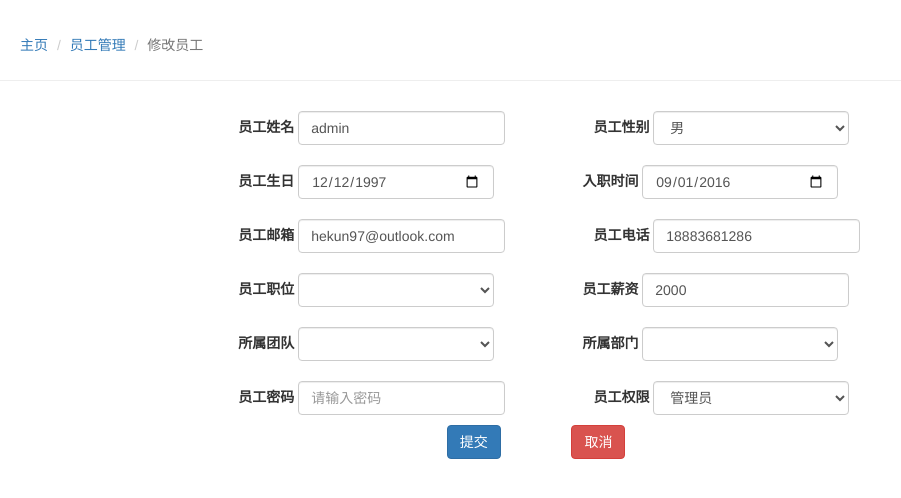
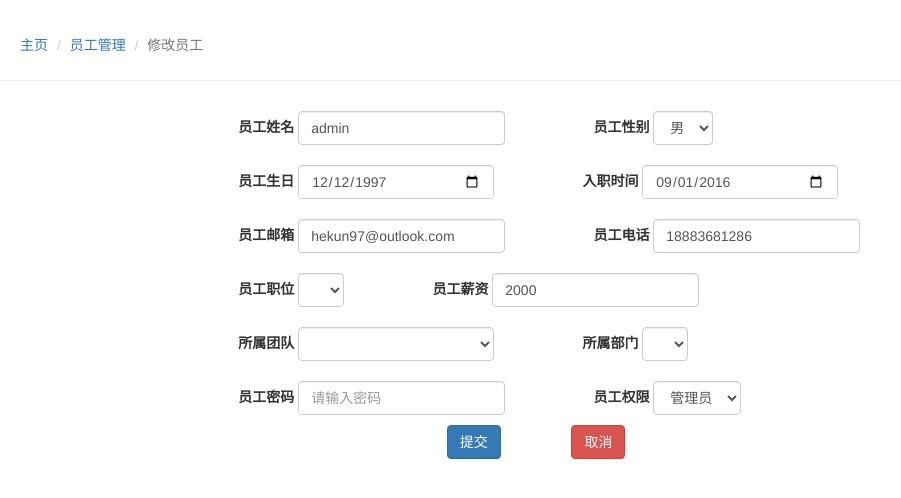
Before and after one commit to hekun97/MIS, a Flask app: page /1/update in a window 1280 px wide. Shown: the top 498 px of the page, without its empty margins (0-901 px from the left). Run offline with Flask 2, Linux system fonts and the light colour scheme; the visitor is signed in with stand-in values (Sample User, id 1); data comes from the database, SQL or seed files in the repository; data that the repository does not hold is empty; some libraries are stand-ins or nearby versions.

Commit message:
some style

```diff
--- a/App/static/css/pre.css
+++ /dev/null
@@ -1,5 +0,0 @@
-pre {
-    background-color: white;
-    border: 0px;
-    font-size: large;
-}
--- a/App/templates/admin/department/create.html
+++ b/App/templates/admin/department/create.html
@@ -23,7 +23,7 @@
                 <p>
                     <div class="form-group col-sm-offset-2">
                         <label for="exampleInputEmail2">部门名称</label>
-                        <input type="text" name='dp_name' class="form-control" placeholder="请输入部门名称">
+                        <input type="text" name='dp_name' id="wd" class="form-control" placeholder="请输入部门名称">
                     </div>
                 </p>
             </div>
@@ -32,7 +32,7 @@
 				<p>
 					<div class="form-group col-sm-offset-2">
 						<label for="exampleInputName2">部门描述</label>
-						<textarea class="form-control" rows="3" cols="22" style="resize:none" name="dp_describe" placeholder="请填写部门描述"></textarea>
+						<textarea class="form-control" rows="3" id="wd" cols="22" style="resize:none" name="dp_describe" placeholder="请填写部门描述"></textarea>
 					</div>
 				</p>
 			</div>
--- a/App/templates/admin/department/update.html
+++ b/App/templates/admin/department/update.html
@@ -24,7 +24,7 @@
                 <p>
                     <div class="form-group col-sm-offset-2">
                         <label for="exampleInputEmail2">部门名称</label>
-                        <input type="text" name='dp_name' class="form-control" value="{{ request.form['dp_name'] or post['dp_name'] }}"
+                        <input type="text" id="wd" name='dp_name' class="form-control" value="{{ request.form['dp_name'] or post['dp_name'] }}"
                         required>
                     </div>
                 </p>
@@ -34,7 +34,7 @@
 				<p>
 					<div class="form-group col-sm-offset-2">
 						<label for="exampleInputName2">部门描述</label>
-						<textarea class="form-control" rows="3" cols="22" style="resize:none" name="dp_describe">{{ request.form['dp_describe'] or post['dp_describe'] }}</textarea>
+						<textarea class="form-control" id="wd" rows="3" cols="22" style="resize:none" name="dp_describe">{{ request.form['dp_describe'] or post['dp_describe'] }}</textarea>
 					</div>
 				</p>
 			</div>
--- a/App/templates/admin/leave/level.html
+++ b/App/templates/admin/leave/level.html
@@ -25,7 +25,7 @@
                     <div class="form-group col-sm-offset-2">
                         <label for="exampleInputEmail2">是否允许</label>
                         <div class="form-group">
-                            <select class="form-control" style="width: 196px;" name="allow_level">
+                            <select class="form-control" id="wd" name="allow_level">
                                 <option>允许</option>
                                 <option>不允许</option>
                             </select></div>
@@ -37,7 +37,7 @@
                 <p>
                     <div class="form-group col-sm-offset-2">
                         <label for="exampleInputName2">拒绝理由</label>
-                        <textarea class="form-control" rows="3" cols="22" style="resize:none"
+                        <textarea class="form-control" rows="3" cols="22" id="wd" style="resize:none"
                             name="not_allow_describe">请填写拒绝理由描述</textarea>
                     </div>
                 </p>
--- a/App/templates/admin/personnel/update.html
+++ b/App/templates/admin/personnel/update.html
@@ -23,12 +23,12 @@
                 <p>
                     <div class="form-group">
                         <label for="exampleInputEmail2">员工姓名</label>
-                        <input type="text" name='username' class="form-control"
+                        <input type="text"  id="wd" name='username' class="form-control"
                             value="{{ request.form['username'] or post['username'] }}" required> </div>
                     <div class="form-group col-sm-offset-1">
                         <label for="exampleInputEmail2">员工性别</label>
                         <div class="form-group">
-                            <select class="form-control" style="width: 196px;" name="sex">
+                            <select class="form-control" id="wd" name="sex">
                                 <option>男</option>
                                 <option>女</option>
                             </select></div>
@@ -56,12 +56,12 @@
                 <p>
                     <div class="form-group">
                         <label for="exampleInputName2">员工邮箱</label>
-                        <input type="text" class="form-control" name="email"
+                        <input type="text" id="wd" class="form-control" name="email"
                             value="{{ request.form['email'] or post['email'] }}">
                     </div>
                     <div class="form-group col-sm-offset-1">
                         <label for="exampleInputEmail2">员工电话</label>
-                        <input type="text" class="form-control" name="tel"
+                        <input type="text" id="wd" class="form-control" name="tel"
                             value="{{ request.form['tel'] or post['tel'] }}">
                     </div>
                 </p>
@@ -72,7 +72,7 @@
                     <div class="form-group">
                         <label for="exampleInputEmail2">员工职位</label>
                         <div class="form-group">
-                            <select class="form-control" style="width: 196px;" name="pt_name">
+                            <select class="form-control" id="wd" name="pt_name">
                                 <!-- 第一个选项为当前用户的职位 -->
                                 {% for post in pt_fact %}
                                 <option>{{ post['pt_name'] }}</option>
@@ -85,7 +85,7 @@
                     </div>
                     <div class="form-group col-sm-offset-1">
                         <label for="exampleInputEmail2">员工薪资</label>
-                        <input type="text" name="money" class="form-control" placeholder="请输入薪资"
+                        <input type="text" name="money"  id="wd" class="form-control" placeholder="请输入薪资"
                             value="{{ request.form['money'] or post['money'] }}">
                     </div>
                 </p>
@@ -110,7 +110,7 @@
                     <div class="form-group col-sm-offset-1">
                         <label for="exampleInputEmail2">所属部门</label>
                         <div class="form-group">
-                            <select class="form-control" style="width: 196px;" name="dp_name">
+                            <select class="form-control" id="wd" name="dp_name">
                                 <!-- 第一个选项为当前用户的部门 -->
                                 {% for post in dp_fact %}
                                 <option>{{ post['dp_name'] }}</option>
@@ -129,12 +129,12 @@
                 <p>
                     <div class="form-group">
                         <label for="exampleInputName2">员工密码</label>
-                        <input type="password" class="form-control" name="password" placeholder="请输入密码">
+                        <input type="password" id="wd" class="form-control" name="password" placeholder="请输入密码">
                     </div>
                     <div class="form-group col-sm-offset-1">
                         <label for="exampleInputEmail2">员工权限</label>
                         <div class="form-group">
-                            <select class="form-control" style="width: 196px;" name="level">
+                            <select class="form-control" id="wd" name="level">
                                 <option>{{post['level']}}</option>
                                 {% if post['level']=='管理员' %}
                                 <option>员工</option>
--- a/App/templates/admin/position/create.html
+++ b/App/templates/admin/position/create.html
@@ -24,7 +24,7 @@
                 <p>
                     <div class="form-group col-sm-offset-2">
                         <label for="exampleInputEmail2">职位名称</label>
-                        <input type="text" name='pt_name' class="form-control" placeholder="请输入职位名称">
+                        <input type="text" id="wd" name='pt_name' class="form-control" placeholder="请输入职位名称">
                     </div>
                 </p>
             </div>
@@ -33,7 +33,7 @@
 				<p>
 					<div class="form-group col-sm-offset-2">
 						<label for="exampleInputName2">职位描述</label>
-						<textarea class="form-control" rows="3" cols="22" style="resize:none" name="pt_describe" placeholder="请填写职位描述"></textarea>
+						<textarea class="form-control" id="wd" rows="3" cols="22" style="resize:none" name="pt_describe" placeholder="请填写职位描述"></textarea>
 					</div>
 				</p>
 			</div>
--- a/App/templates/admin/position/show.html
+++ b/App/templates/admin/position/show.html
@@ -23,7 +23,7 @@
 		</div>
 		<button type="submit" class="btn btn-primary">搜索</button>
 	</form>
-	</br>
+	<br>
 	<div class="container">
 		<div class="row">
 			<table class="table table-bordered table-hover">
--- a/App/templates/admin/team/create.html
+++ b/App/templates/admin/team/create.html
@@ -24,7 +24,7 @@
                 <p>
                     <div class="form-group col-sm-offset-2">
                         <label for="exampleInputEmail2">团队名称</label>
-                        <input type="text" name='team_name' class="form-control" placeholder="请输入团队名称">
+                        <input type="text" name='team_name' id="wd" class="form-control" placeholder="请输入团队名称">
                     </div>
                 </p>
             </div>
@@ -33,7 +33,7 @@
 				<p>
 					<div class="form-group col-sm-offset-2">
 						<label for="exampleInputName2">团队描述</label>
-						<textarea class="form-control" rows="3" cols="22" style="resize:none" name="team_describe" placeholder="请填写团队描述"></textarea>
+						<textarea class="form-control" rows="3" cols="22" id="wd" style="resize:none" name="team_describe" placeholder="请填写团队描述"></textarea>
 					</div>
 				</p>
 			</div>
--- a/App/templates/admin/team/update.html
+++ b/App/templates/admin/team/update.html
@@ -22,7 +22,7 @@
                 <p>
                     <div class="form-group col-sm-offset-2">
                         <label for="exampleInputEmail2">团队名称</label>
-                        <input type="text" name='team_name' class="form-control" value="{{ request.form['team_name'] or post['team_name'] }}"
+                        <input type="text" name='team_name' id="wd" class="form-control" value="{{ request.form['team_name'] or post['team_name'] }}"
                         required>
                     </div>
                 </p>
@@ -32,7 +32,7 @@
 				<p>
 					<div class="form-group col-sm-offset-2">
 						<label for="exampleInputName2">团队描述</label>
-						<textarea class="form-control" rows="3" cols="22" style="resize:none" name="team_describe">{{ request.form['team_describe'] or post['team_describe'] }}</textarea>
+						<textarea class="form-control" id="wd" rows="3" cols="22" style="resize:none" name="team_describe">{{ request.form['team_describe'] or post['team_describe'] }}</textarea>
 					</div>
 				</p>
 			</div>
--- a/App/templates/link_js.html
+++ b/App/templates/link_js.html
@@ -12,5 +12,13 @@
 		<script src="http://static.runoob.com/assets/jquery-validation-1.14.0/lib/jquery.js"></script>
 		<script src="http://static.runoob.com/assets/jquery-validation-1.14.0/dist/jquery.validate.min.js"></script>
 		<script src="http://static.runoob.com/assets/jquery-validation-1.14.0/dist/localization/messages_zh.js"></script>
-		<!-- 导入pre的样式 -->
-		<link rel="stylesheet" href="{{url_for('static', filename='css/pre.css')}}">
+
+		<!-- 导入jQuery -->
+		<script src="https://cdn.staticfile.org/jquery/1.10.2/jquery.min.js"></script>
+
+		<!-- 导入other的js样式 -->
+		<script type="text/javascript" src="{{url_for('static', filename='js/leave_time.js')}}"></script>
+		<!-- 导入now_time的js样式 -->
+		<script type="text/javascript" src="{{url_for('static', filename='js/now_time.js')}}"></script>
+		<!-- 导入other的样式 -->
+		<link rel="stylesheet" href="{{url_for('static', filename='css/other.css')}}">
```
Also changed, not shown: App/static/js/leave_time.js (+7 -7 lines), App/templates/admin/personnel/create.html (+14 -14 lines), App/templates/user/leave/create.html (+10 -9 lines).
